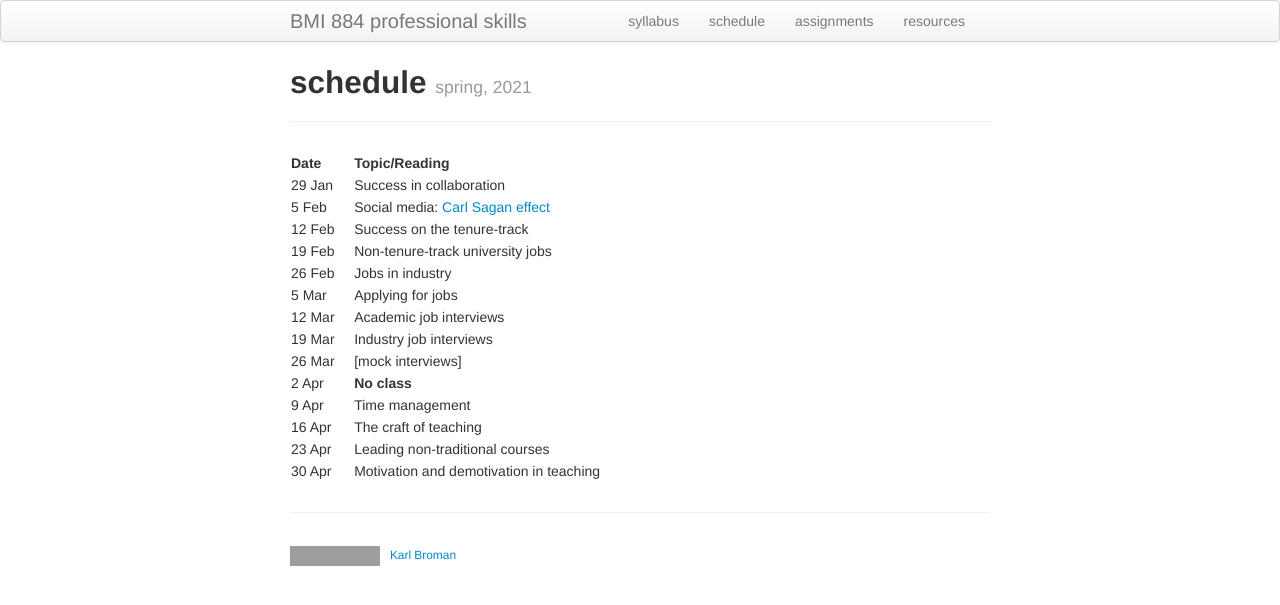
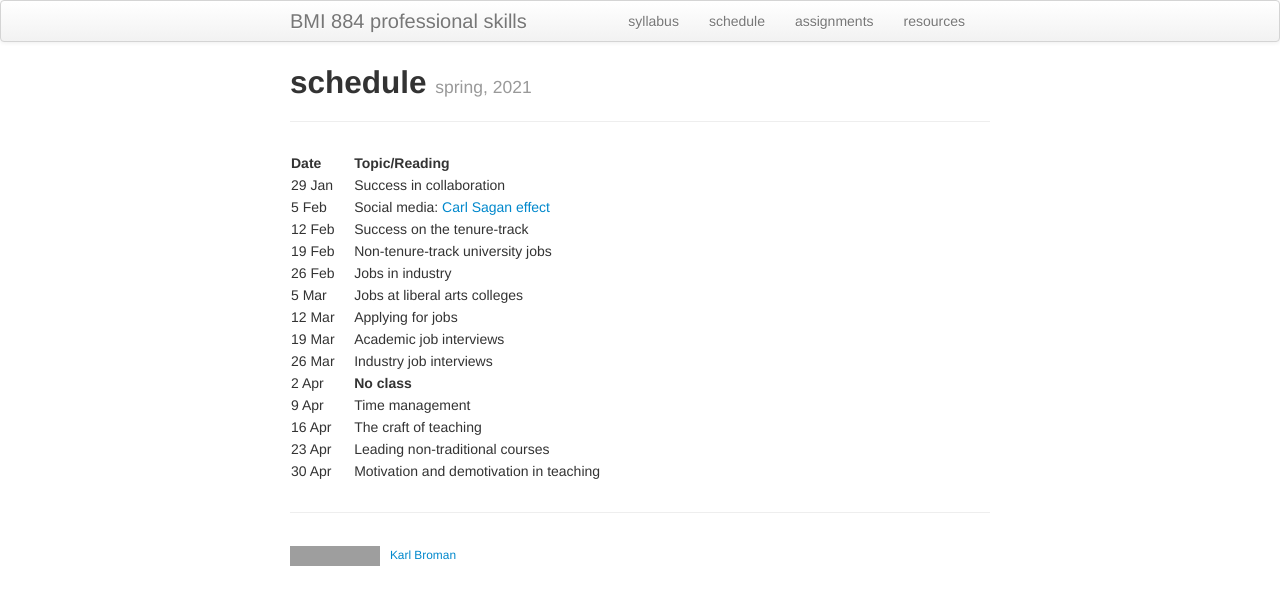
Before and after one commit to kbroman/BMI884_spring2021, a Jekyll site: the page built from schedule.md, in a window 1280 px wide. Shown: the top 605 px of the page. Built offline with Jekyll 4.4.1, drawn with Linux system fonts in a browser that asks for light colours; grey boxes are pictures that could not be loaded.

Commit message:
adjust schedule: guest re liberal arts colleges

```diff
--- a/schedule.md
+++ b/schedule.md
@@ -12,10 +12,10 @@ description: Schedule and readings for BMI 884, Biomedical data science professi
 | 12 Feb  |    | Success on the tenure-track |
 | 19 Feb  |    | Non-tenure-track university jobs |
 | 26 Feb  |    | Jobs in industry |
-| 5 Mar   |    | Applying for jobs |
-| 12 Mar  |    | Academic job interviews |
-| 19 Mar  |    | Industry job interviews |
-| 26 Mar  |    | \[mock interviews\] |
+| 5 Mar   |    | Jobs at liberal arts colleges |
+| 12 Mar  |    | Applying for jobs |
+| 19 Mar  |    | Academic job interviews |
+| 26 Mar  |    | Industry job interviews |
 | 2 Apr   |    | **No class** |
 | 9 Apr   |    | Time management |
 | 16 Apr  |    | The craft of teaching |
```
